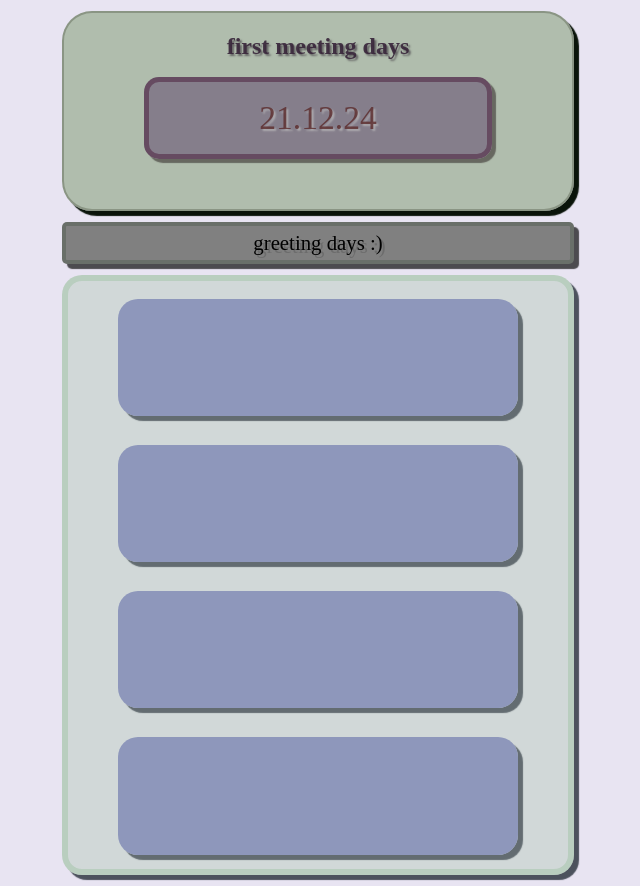
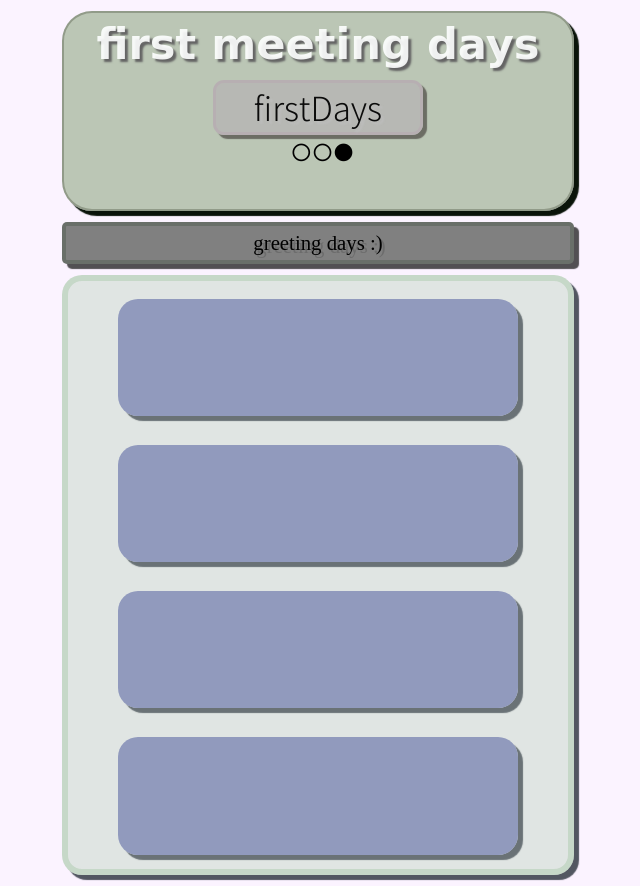
Before and after one commit to ShinMini/CSS-Animation-Form, a plain HTML site: page index.html in a window 1280 px wide. Shown: the whole page, without its empty margins (322-962 px from the left). Drawn offline with Linux system fonts and the light colour scheme; a web font is replaced by a local one.

Commit message:
[feat] font awesome add,(L-10),  [create] span section (L-19)
[feat] script tag at line - 10
add style font -> use font awesome font, add font import link

[create] i tag to add style dot toggle
add i tag to make dot toggle using js

```diff
--- a/index.html
+++ b/index.html
@@ -7,16 +7,24 @@
     <meta name="viewport" content="width=device-width, initial-scale=1.0">
     <title>Js Practice</title>
     <link rel="stylesheet" href="style.css">
+    <script src="https://kit.fontawesome.com/b59a64fd81.js" crossorigin="anonymous"></script>
 </head>
 
 <body>
 
     <section class="firstMeet">
         <h1>first meeting days</h1>
-        <div id = "firstSectionDiv" class="firstDays">firstDays</div>
+        <div id="firstSectionDiv" class="firstDays">firstDays</div>
+        <section class="dotBar">
+            <span><i class="far fa-circle"></i></span>
+            <span><i class="far fa-circle"></i></span>
+            <span><i class="fas fa-circle"></i></span>
+        </section>
     </section>
 
-    <section class="separatePartion"><article>greeting days :)</article></section>
+    <section class="separatePartion">
+        <article>greeting days :)</article>
+    </section>
 
     <section class="calculator">
         <div class="100Date"></div>
--- a/js.js
+++ b/js.js
@@ -17,12 +17,18 @@ const passedDay = Math.round(passedTime / (1000 * 60 * 60 * 24)) + 1;
 // console.log(passedDay);
 // 저장한 값을 화면에 표시해줌,
 
-console.log(passedDay);
-
-let exampleValue = document.querySelector(".firstDays");
-exampleValue.innerText = "21.12.24";
-console.log(exampleValue);
+const firstMeetingDay = firstYear + "." + firstMonth + "." + firstDate;
 
 function CalculateDay(greetingDay) {
   let greetingDayResult = toFirst + this.greetingDay;
+
 }
+
+function firstMeetingFunction(){
+  const firstYear = firstMeet.getFullYear();
+  const firstMonth = firstMeet.getMonth() + 1;
+  const firstDate = firstMeet.getDate();
+  const firstMeetingDay = firstYear + "." + firstMonth + "." + firstDate;
+}
+const exampleValue = document.querySelector(".firstDays");
+exampleValue.innerText = firstMeetingDay;
--- a/style.css
+++ b/style.css
@@ -1,3 +1,5 @@
+@import url('https://fonts.googleapis.com/css2?family=Assistant:wght@300&family=Licorice&family=Vujahday+Script&display=swap');
+
 * {
     margin: auto;
     padding: auto;
@@ -10,7 +12,7 @@ body {
     position: relative;
     align-items: center;
     justify-content: center;
-    background-color: rgba(144, 123, 190, 0.2);
+    background-color: rgba(244, 223, 290, 0.35);
 }
 
 a {
@@ -39,30 +41,37 @@ section.firstMeet {
 }
 
 section.firstMeet h1 {
-    color:rgba(54, 35, 57, 0.9);
-    padding-top: 20px;
+    color: rgba(254, 255, 257, 0.9);
+    padding-top: 0.14em;
     text-align: center;
-    text-shadow: 2px 2px 2px rgb(100, 100, 100);
+    text-shadow: 3px 3px 2px rgb(100, 100, 100);
+    font-size: 2.7em;
+    font-family: 'Vujahday Script', cursive;
 }
 
 section.firstMeet div.firstDays {
-    border: rgba(80, 40, 70, 0.6) solid 0.17em;
+    width: 40%;
+    margin-top: 0.3em;
+    color: rgba(9, 9, 9, 0.99);
+    background-color: rgba(183, 180, 180, 0.8);
+    border: rgba(180, 140, 170, 0.2) solid 0.10em;
+    box-shadow: 4px 4px 1px rgba(30, 20, 20, 0.5);
+    text-shadow: 3px 3px 2px rgba(190, 190, 190, 0.9);
+    border-radius: 11px;
+    -webkit-border-radius:;
+    -moz-border-radius:;
+    -ms-border-radius:;
+    -o-border-radius:;
+    text-align: center;
+    font-size: 2.3em;
+    font-family: 'Assistant', sans-serif;
+}
+section.firstMeet section.dotBar {
     margin-top: 0.5em;
-    width: 60%;
-    background-color: rgba(123, 110, 130, 0.8);
-    text-align: center;
-    color: rgba(90, 40, 40, 0.79);
-    padding: 0.5em;
-    font-size: 2.1em;
-    text-shadow: 2px 2px 2px rgba(190, 190, 190, 0.7);
-    border-radius: 15px;
-    -webkit-border-radius: 15px;
-    -moz-border-radius: 15px;
-    -ms-border-radius: 15px;
-    -o-border-radius: 15px;
-    box-shadow: 4px 4px 1px rgba(30, 20, 20, 0.5);
+    display: grid;
+    grid-template-columns:repeat(3, 1fr);
+    width: 10%;
 }
-
 section.separatePartion {
     border: rgba(90, 100, 90, 0.6) solid 0.3em;
     box-shadow: 5px 5px 1px rgba(10, 10, 10, 0.7);
@@ -118,3 +127,21 @@ section.calculator div {
     -ms-border-radius: 20px;
     -o-border-radius: 20px;
 }
+
+section.firstMeet section.dotBar span{
+    padding-right: 0.2em;
+    color: rgb(97, 52, 52);
+    font-size: 1.1em;
+}
+
+section.firstMeet section.dotBar span:nth-child(1){
+    color: black;
+}
+
+section.firstMeet section.dotBar span:nth-child(2){
+    color: black;
+}
+
+section.firstMeet section.dotBar span:nth-child(3){
+    color: black;
+}
```
